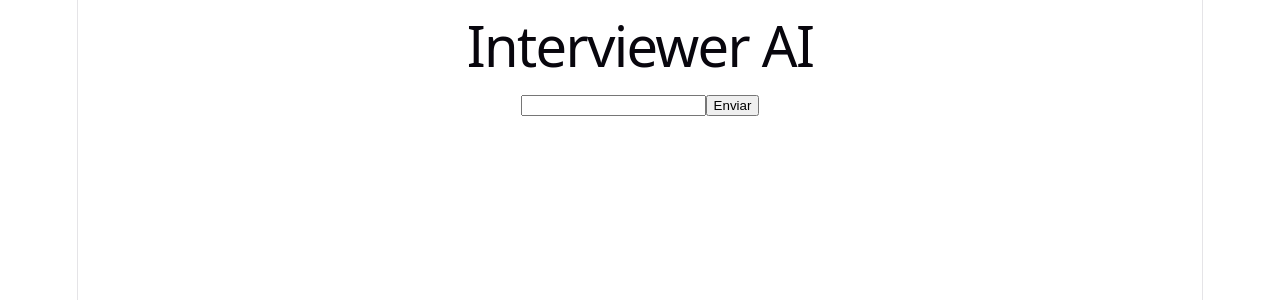
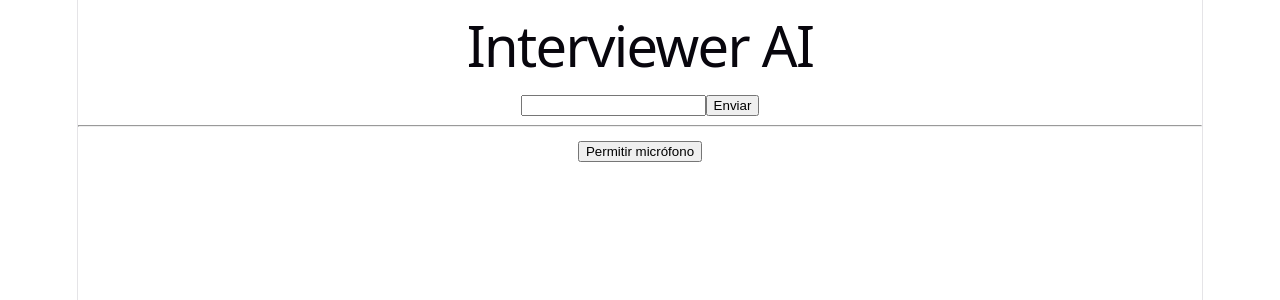
Before and after one commit to AndyMB94/interviewer-ai, a React (Vite) app in the folder frontend/: page / in a window 1280 px wide. Shown: the top 300 px of the page. Built offline with nearby package versions, Linux system fonts and the light colour scheme; no server answers.

Commit message:
Frontend Fase 2.1: permiso de micrófono con getUserMedia

```diff
--- a/frontend/src/App.tsx
+++ b/frontend/src/App.tsx
@@ -1,9 +1,11 @@
 import { useState } from "react";
 import { useSocket } from "./hooks/useSocket";
+import { useMicrophone } from "./hooks/useMicrophone";
 
 function App() {
   const { askQuestion, answer } = useSocket();
   const [question, setQuestion] = useState("");
+  const { stream, error, requestPermission } = useMicrophone();
 
   const handleSubmit = () => {
     askQuestion(question);
@@ -19,6 +21,12 @@ function App() {
       />
       <button onClick={handleSubmit}>Enviar</button>
       {answer && <p>{answer}</p>}
+
+      <hr />
+
+      <button onClick={requestPermission}>Permitir micrófono</button>
+      {stream && <p>Micrófono habilitado ✅</p>}
+      {error && <p>{error}</p>}
     </div>
   );
 }
--- /dev/null
+++ b/frontend/src/hooks/useMicrophone.ts
@@ -0,0 +1,19 @@
+import { useState } from "react";
+
+export function useMicrophone() {
+  const [stream, setStream] = useState<MediaStream | null>(null);
+  const [error, setError] = useState<string | null>(null);
+
+  const requestPermission = async () => {
+    try {
+      const mediaStream = await navigator.mediaDevices.getUserMedia({ audio: true });
+      setStream(mediaStream);
+      setError(null);
+    } catch (err) {
+      setError("No se pudo acceder al micrófono");
+      console.error(err);
+    }
+  };
+
+  return { stream, error, requestPermission };
+}
```
Also changed, not shown: 1 other file (tests, documents, lock files or other folders).
